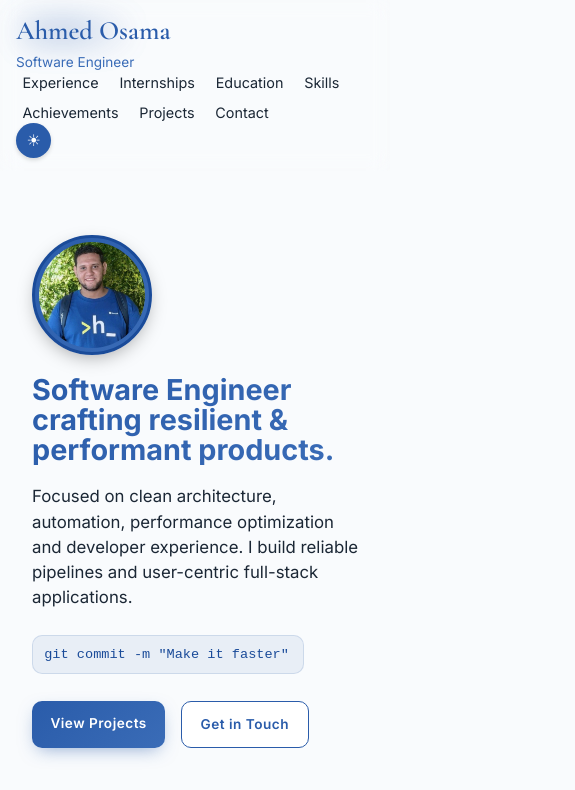
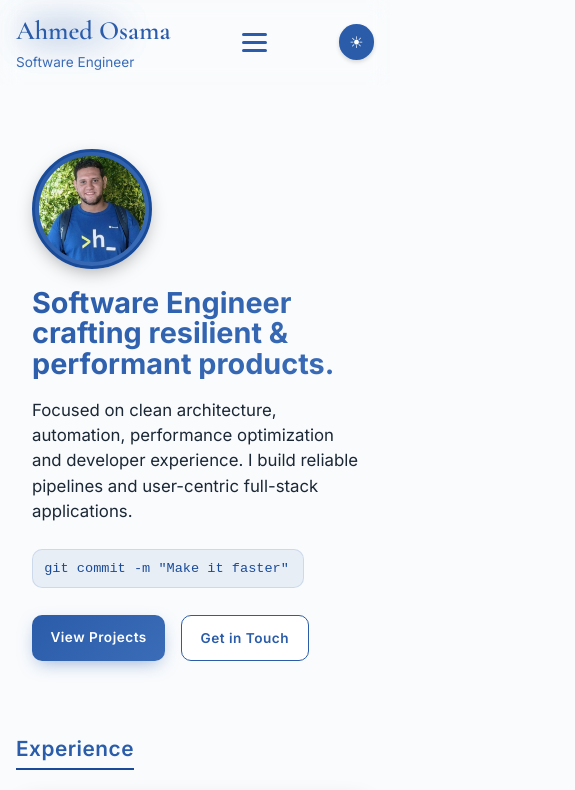
Before and after one commit to AhmedOsamaAli/Portfolio, a React (Vite) app: page / in a window 390 px wide. Shown: the top 790 px of the page, 575 px wide, since content can reach past the window. Built offline with nearby package versions, Linux system fonts and the light colour scheme.

Commit message:
add hamburger menu for mobile version

```diff
--- a/src/portfolio/Portfolio.tsx
+++ b/src/portfolio/Portfolio.tsx
@@ -268,13 +268,31 @@ const Hero: React.FC = () => {
 };
 
 const Nav: React.FC = () => {
+  const [isOpen, setIsOpen] = React.useState(false);
   const sections = ['experience','internships','education','skills','achievements','projects','contact'];
+
+  const handleLinkClick = () => {
+    setIsOpen(false);
+  };
+
   return (
-    <nav>
-      <ul>
-        {sections.map(s => <li key={s}><a href={'#'+s}>{s}</a></li>)}
-      </ul>
-    </nav>
+    <>
+      <button
+        className="hamburger"
+        aria-label="Toggle navigation menu"
+        aria-expanded={isOpen}
+        onClick={() => setIsOpen(!isOpen)}
+      >
+        <span></span>
+        <span></span>
+        <span></span>
+      </button>
+      <nav className={isOpen ? 'open' : ''}>
+        <ul>
+          {sections.map(s => <li key={s}><a href={'#'+s} onClick={handleLinkClick}>{s}</a></li>)}
+        </ul>
+      </nav>
+    </>
   );
 };
 
--- a/src/portfolio/portfolio.css
+++ b/src/portfolio/portfolio.css
@@ -28,6 +28,11 @@ body {line-height:1.5;}
 .site-header.hide {transform:translateY(-100%);opacity:0;}
 .site-header .brand h1 {margin:0;font-size:1.65rem;color:var(--accent-title);font-family:'Cormorant Garamond', serif;}
 .site-header .brand .tag {margin:0;font-size:0.85rem;color:var(--accent-text);}
+/* Hamburger Menu */
+.hamburger {display:none;flex-direction:column;gap:5px;background:transparent;border:none;cursor:pointer;padding:8px;z-index:100;}
+.hamburger span {display:block;width:25px;height:3px;background:var(--accent-title);border-radius:3px;transition:all 0.3s ease;}
+.hamburger:hover span {background:var(--accent-line);}
+
 nav ul {list-style:none;display:flex;gap:1rem;margin:0;padding:0;font-size:0.9rem;}
 nav a {text-decoration:none;color:var(--text);text-transform:capitalize;position:relative;padding:0.25rem 0.4rem;border-radius:4px;}
 nav a:hover {color:var(--accent-title);background:rgba(42,92,170,0.08);}
@@ -158,9 +163,20 @@ main {width:100%;max-width:1100px;margin:0 auto;padding:2rem 2rem 4rem;flex:1;}
 
 @media (max-width:760px){
   .site-header {padding:0.75rem 1rem;}
-  nav ul {flex-wrap:wrap;gap:0.5rem;}
   main {padding:1.5rem 1rem 3rem;}
   .card {padding:0.9rem 1rem;}
+
+  /* Show hamburger on mobile */
+  .hamburger {display:flex;}
+
+  /* Hide nav by default on mobile */
+  nav {position:fixed;top:65px;right:0;background:var(--glass);backdrop-filter:blur(14px);border:1px solid var(--border);border-radius:12px;padding:1rem;box-shadow:0 8px 24px -8px rgba(0,0,0,0.35);transform:translateX(120%);opacity:0;transition:transform 0.3s ease, opacity 0.3s ease;z-index:90;max-width:200px;}
+
+  /* Show nav when open */
+  nav.open {transform:translateX(-10px);opacity:1;}
+
+  nav ul {flex-direction:column;gap:0.5rem;}
+  nav a {display:block;padding:0.5rem 0.75rem;width:100%;}
 }
 
 /* Splash Screen */
@@ -260,7 +276,7 @@ main {width:100%;max-width:1100px;margin:0 auto;padding:2rem 2rem 4rem;flex:1;}
 /* Education card with large logo */
 .education-card .edu-flex {display:flex;align-items:center;justify-content:space-between;gap:1.25rem;}
 .education-card .edu-info {flex:1;min-width:0;}
-.edu-logo-large {width:110px;height:110px;object-fit:contain;border-radius:14px;background:var(--bg-alt);padding:10px;box-shadow:0 6px 20px -6px rgba(0,0,0,0.35),0 0 0 1px var(--border);}
+.edu-logo-large {width:110px;height:110px;object-fit:contain;border-radius:14px;background:#ffffff;padding:10px;box-shadow:0 6px 20px -6px rgba(0,0,0,0.35),0 0 0 1px var(--border);}
 @media (max-width:760px){
   .edu-logo-large {width:70px;height:70px;padding:6px;}
   .education-card .edu-flex {flex-direction:row;align-items:flex-start;}
```
